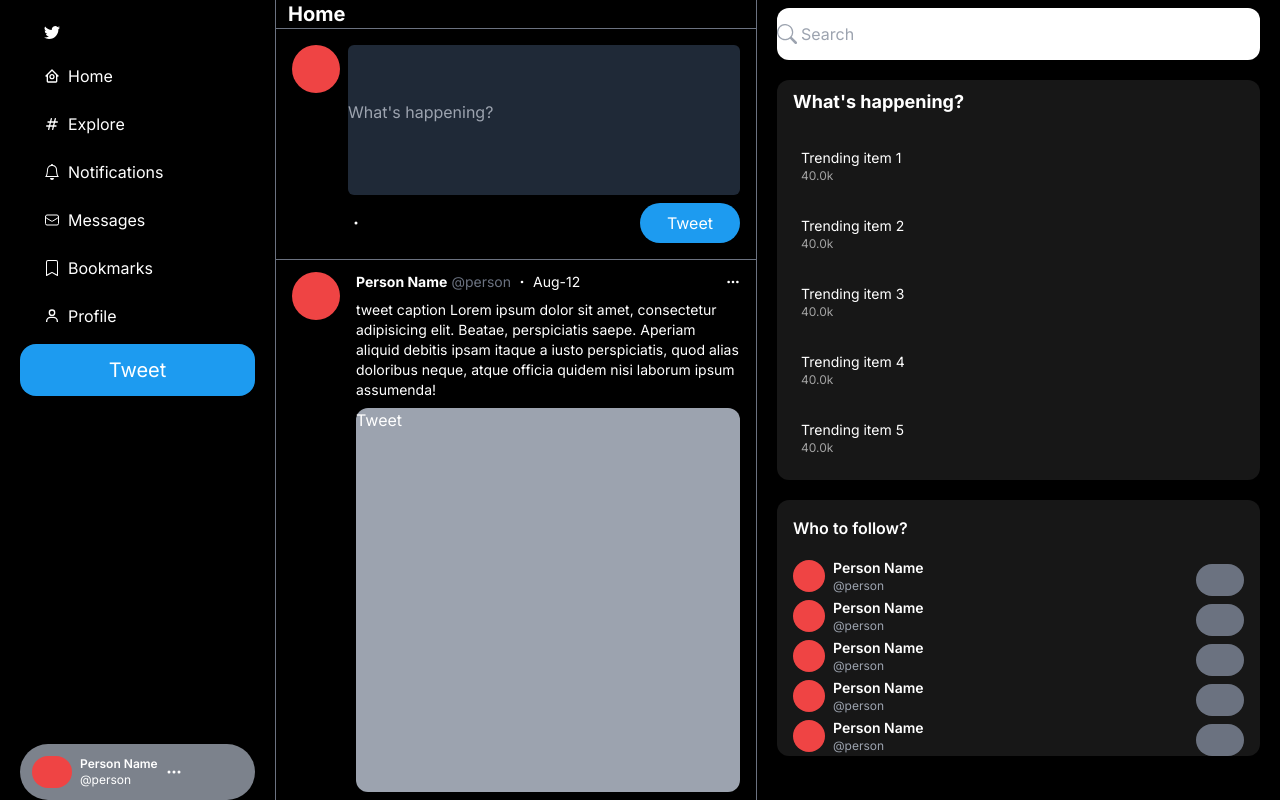
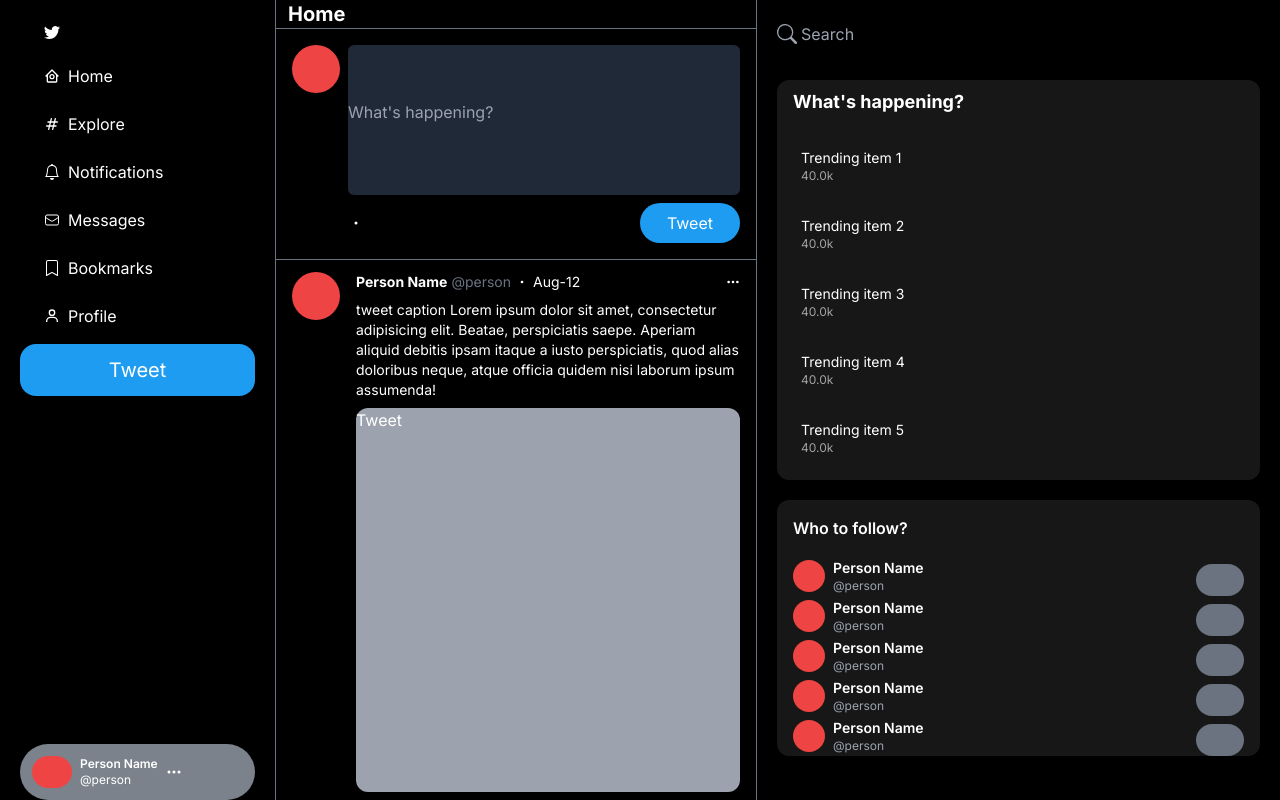
Before and after one commit to asadsid95/upgraded-waffle, a Next.js app: page / in a window 1280 px wide. Shown: the top 800 px of the page. Built offline with nearby package versions, Linux system fonts and the light colour scheme.

Commit message:
tailwind config modified; REVISIT

```diff
--- a/package.json
+++ b/package.json
@@ -13,14 +13,19 @@
     "@types/react": "18.2.20",
     "@types/react-dom": "18.2.7",
     "autoprefixer": "10.4.14",
+    "class-variance-authority": "^0.7.0",
+    "clsx": "^2.0.0",
     "eslint": "8.46.0",
     "eslint-config-next": "13.4.13",
+    "lucide-react": "^0.265.0",
     "next": "13.4.13",
     "postcss": "8.4.27",
     "react": "18.2.0",
     "react-dom": "18.2.0",
     "react-icons": "^4.10.1",
+    "tailwind-merge": "^1.14.0",
     "tailwindcss": "3.3.3",
+    "tailwindcss-animate": "^1.0.6",
     "typescript": "5.1.6"
   }
 }
--- a/src/app/components/LeftSidebar.tsx
+++ b/src/app/components/LeftSidebar.tsx
@@ -61,7 +61,7 @@
                     </Link>
                 ))}
 
-                <button className='bg-twitterBlue w-full rounded-2xl p-3 text-xl text-center hover:bg-opacity-70 transition duration-200'>
+                <button className='bg-primary w-full rounded-2xl p-3 text-xl text-center hover:bg-opacity-70 transition duration-200'>
                     Tweet
                 </button>
             </div>
--- a/src/app/components/Middlebar.tsx
+++ b/src/app/components/Middlebar.tsx
@@ -21,7 +21,7 @@
                     <div className="w-full justify-between items-center flex pt-2">
                         <div><BsDot /></div>
                         <div className="w-full max-w-[100px] ">
-                            <button className='w-full items-center rounded-full space-x-2 px-2 py-2 text-center hover:bg-opacity-70 transition duration-200 bg-twitterBlue text-md font-normal'>Tweet</button>
+                            <button className='w-full items-center rounded-full space-x-2 px-2 py-2 text-center hover:bg-opacity-70 transition duration-200 bg-primary text-md font-normal'>Tweet</button>
                         </div>
                     </div>
 
--- a/src/app/components/RightSidebar.tsx
+++ b/src/app/components/RightSidebar.tsx
@@ -6,13 +6,13 @@
 
         <section className="w-full sticky flex flex-col right-0 top-2 mt-2 h-screen px-5 overflow-scroll">
             <div className="space-y-5">
-                <div className="relative w-full text-center ">
+                <div className="relative w-full text-center bg-transparent">
                     <label
                         htmlFor='searchBox'
-                        className="absolute top-0 left-0 h-full flex items-center justify-center">
+                        className="absolute top-0 left-0 h-full flex items-center justify-center ">
                         <BsSearch className='w-5 h-5 text-gray-400' />
                     </label>
-                    <input placeholder="Search" className="outline-none bg-neutral/90 w-full h-full rounded-xl py-4 px-6 focus:border-2 focus:border-twitterBlue"></input>
+                    <input placeholder="Search" className="outline-none bg-transparent w-full h-full rounded-xl py-4 px-6 focus:border-2 focus:border-primary"></input>
                 </div>
 
                 <div className="flex flex-col rounded-xl bg-neutral-900 px-4">
--- a/src/app/globals.css
+++ b/src/app/globals.css
@@ -2,26 +2,81 @@
 @tailwind components;
 @tailwind utilities;
 
-:root {
-  --foreground-rgb: 0, 0, 0;
-  --background-start-rgb: 214, 219, 220;
-  --background-end-rgb: 255, 255, 255;
-}
+@layer base {
+  :root {
+    --background: 0 0% 100%;
+    --foreground: 222.2 47.4% 11.2%;
 
-@media (prefers-color-scheme: dark) {
-  :root {
-    --foreground-rgb: 255, 255, 255;
-    --background-start-rgb: 0, 0, 0;
-    --background-end-rgb: 0, 0, 0;
+    --muted: 210 40% 96.1%;
+    --muted-foreground: 215.4 16.3% 46.9%;
+
+    --popover: 0 0% 100%;
+    --popover-foreground: 222.2 47.4% 11.2%;
+
+    --card: 0 0% 100%;
+    --card-foreground: 222.2 47.4% 11.2%;
+
+    --border: 214.3 31.8% 91.4%;
+    --input: 214.3 31.8% 91.4%;
+
+    --primary: 204, 88%, 53%;
+    --primary-foreground: 210 40% 98%;
+
+    --secondary: 210 40% 96.1%;
+    --secondary-foreground: 222.2 47.4% 11.2%;
+
+    --accent: 210 40% 96.1%;
+    --accent-foreground: 222.2 47.4% 11.2%;
+
+    --destructive: 0 100% 50%;
+    --destructive-foreground: 210 40% 98%;
+
+    --ring: 215 20.2% 65.1%;
+
+    --radius: 0.5rem;
+  }
+
+  .dark {
+    --background: 224 71% 4%;
+    --foreground: 213 31% 91%;
+
+    --muted: 223 47% 11%;
+    --muted-foreground: 215.4 16.3% 56.9%;
+
+    --popover: 224 71% 4%;
+    --popover-foreground: 215 20.2% 65.1%;
+
+    --card: 224 71% 4%;
+    --card-foreground: 213 31% 91%;
+
+    --border: 216 34% 17%;
+    --input: 216 34% 17%;
+
+    --primary: 210 40% 98%;
+    --primary-foreground: 222.2 47.4% 1.2%;
+
+    --secondary: 222.2 47.4% 11.2%;
+    --secondary-foreground: 210 40% 98%;
+
+    --accent: 216 34% 17%;
+    --accent-foreground: 210 40% 98%;
+
+    --destructive: 0 63% 31%;
+    --destructive-foreground: 210 40% 98%;
+
+    --ring: 216 34% 17%;
+
+    --radius: 0.5rem;
   }
 }
 
-body {
-  color: rgb(var(--foreground-rgb));
-  background: linear-gradient(
-      to bottom,
-      transparent,
-      rgb(var(--background-end-rgb))
-    )
-    rgb(var(--background-start-rgb));
+@layer base {
+  * {
+    @apply border-border;
+  }
+
+  body {
+    @apply bg-background text-white;
+    font-feature-settings: "rlig" 1, "calt" 1;
+  }
 }
--- /dev/null
+++ b/src/app/lib/utils.ts
@@ -0,0 +1,6 @@
+import { clsx, type ClassValue } from "clsx"
+import { twMerge } from "tailwind-merge"
+
+export function cn(...inputs: ClassValue[]) {
+    return twMerge(clsx(inputs))
+}
--- a/src/app/page.tsx
+++ b/src/app/page.tsx
@@ -13,8 +13,6 @@
 
         <RightSidebar />
 
-        {/* <main>Home Timeline</main>
-        <section>Right section</section> */}
       </div>
 
     </div>
--- a/tailwind.config.ts
+++ b/tailwind.config.ts
@@ -1,24 +1,76 @@
-import type { Config } from 'tailwindcss'
+const { fontFamily } = require("tailwindcss/defaultTheme")
 
-const config: Config = {
-  content: [
-    './src/pages/**/*.{js,ts,jsx,tsx,mdx}',
-    './src/components/**/*.{js,ts,jsx,tsx,mdx}',
-    './src/app/**/*.{js,ts,jsx,tsx,mdx}',
-  ],
+/** @type {import('tailwindcss').Config} */
+module.exports = {
+  darkMode: ["class"],
+  content: ["src/**/*.{ts,tsx}"],
   theme: {
+    container: {
+      center: true,
+      padding: "2rem",
+      screens: {
+        "2xl": "1400px",
+      },
+    },
     extend: {
-      backgroundImage: {
-        'gradient-radial': 'radial-gradient(var(--tw-gradient-stops))',
-        'gradient-conic':
-          'conic-gradient(from 180deg at 50% 50%, var(--tw-gradient-stops))',
+      colors: {
+        border: "hsl(var(--border))",
+        input: "hsl(var(--input))",
+        ring: "hsl(var(--ring))",
+        background: "hsl(var(--background))",
+        foreground: "hsl(var(--foreground))",
+        primary: {
+          DEFAULT: "hsl(var(--primary))",
+          foreground: "hsl(var(--primary-foreground))",
+        },
+        secondary: {
+          DEFAULT: "hsl(var(--secondary))",
+          foreground: "hsl(var(--secondary-foreground))",
+        },
+        destructive: {
+          DEFAULT: "hsl(var(--destructive))",
+          foreground: "hsl(var(--destructive-foreground))",
+        },
+        muted: {
+          DEFAULT: "hsl(var(--muted))",
+          foreground: "hsl(var(--muted-foreground))",
+        },
+        accent: {
+          DEFAULT: "hsl(var(--accent))",
+          foreground: "hsl(var(--accent-foreground))",
+        },
+        popover: {
+          DEFAULT: "hsl(var(--popover))",
+          foreground: "hsl(var(--popover-foreground))",
+        },
+        card: {
+          DEFAULT: "hsl(var(--card))",
+          foreground: "hsl(var(--card-foreground))",
+        },
       },
-      colors: {
-        twitterBlue: "rgb(29, 155, 240)"
-      }
+      borderRadius: {
+        lg: `var(--radius)`,
+        md: `calc(var(--radius) - 2px)`,
+        sm: "calc(var(--radius) - 4px)",
+      },
+      fontFamily: {
+        sans: ["var(--font-sans)", ...fontFamily.sans],
+      },
+      keyframes: {
+        "accordion-down": {
+          from: { height: 0 },
+          to: { height: "var(--radix-accordion-content-height)" },
+        },
+        "accordion-up": {
+          from: { height: "var(--radix-accordion-content-height)" },
+          to: { height: 0 },
+        },
+      },
+      animation: {
+        "accordion-down": "accordion-down 0.2s ease-out",
+        "accordion-up": "accordion-up 0.2s ease-out",
+      },
     },
-
   },
-  plugins: [],
+  plugins: [require("tailwindcss-animate")],
 }
-export default config
```
Also changed, not shown: 1 other file (tests, documents, lock files or other folders).
